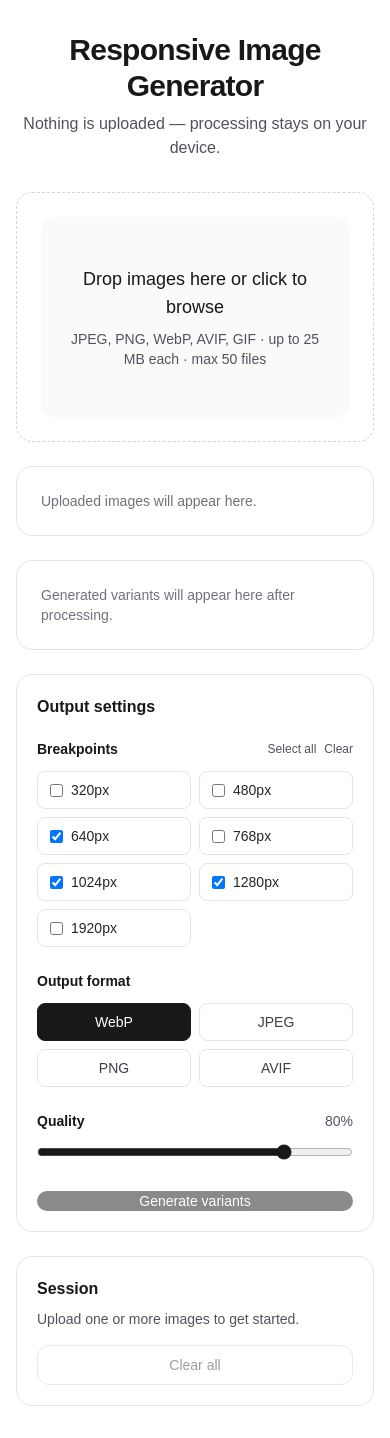
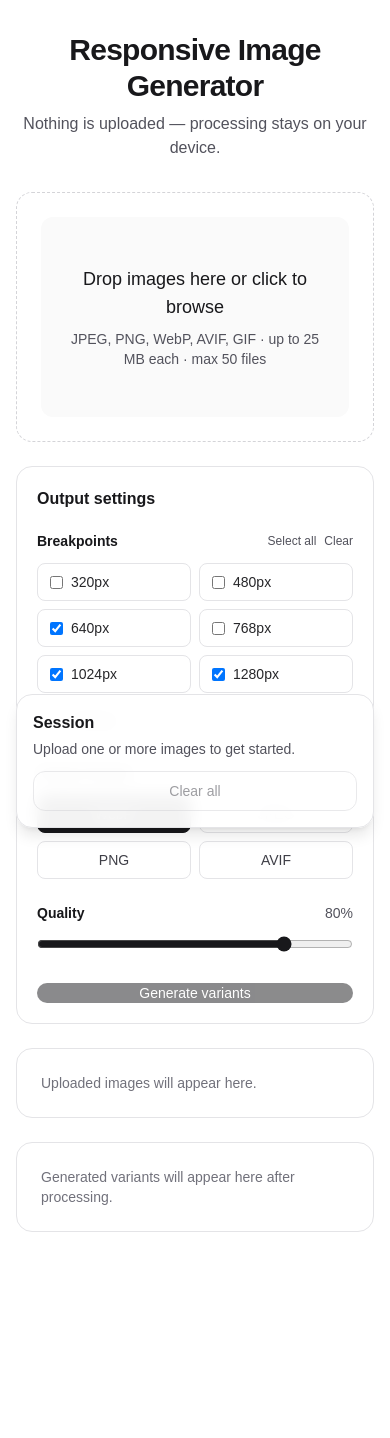
Before and after one commit to McReader/responsive-image-generator, a Next.js app: page / in a window 390 px wide. Built offline with nearby package versions, Linux system fonts and the light colour scheme.

Commit message:
Improved layout for mobile devices

```diff
--- a/components/generator/GeneratorApp.tsx
+++ b/components/generator/GeneratorApp.tsx
@@ -77,14 +77,29 @@ export function GeneratorApp() {
     return `${images.length} image(s) ready · ${settings.selectedBreakpoints.length} breakpoint(s) selected`;
   }, [images.length, settings.selectedBreakpoints.length]);
 
+  const settingsPanelProps = {
+    settings,
+    images,
+    isProcessing,
+    canGenerate,
+    onSettingsChange: setSettings,
+    onGenerate: handleGenerate,
+    onCancel: cancelProcessing,
+  };
+
   return (
-    <div className="grid grid-cols-1 gap-6 lg:grid-cols-[minmax(0,1.4fr)_minmax(280px,0.9fr)]">
-      <div className="min-w-0 space-y-6">
+    <div className="grid grid-cols-1 gap-6 pb-36 lg:grid-cols-[minmax(0,1.4fr)_minmax(280px,0.9fr)] lg:pb-0">
+      <div className="space-y-6">
         <UploadZone
           images={images}
           onAddImages={handleAddImages}
           registerUrl={register}
         />
+
+        <div className="lg:hidden">
+          <SettingsPanel {...settingsPanelProps} />
+        </div>
+
         <ImagePreviewGrid images={images} onRemove={handleRemoveImage} />
         <ResultsPanel
           variants={variants}
@@ -97,27 +112,21 @@ export function GeneratorApp() {
       </div>
 
       <div className="space-y-6">
-        <SettingsPanel
-          settings={settings}
-          images={images}
-          isProcessing={isProcessing}
-          canGenerate={canGenerate}
-          onSettingsChange={setSettings}
-          onGenerate={handleGenerate}
-          onCancel={cancelProcessing}
-        />
+        <div className="hidden lg:block">
+          <SettingsPanel {...settingsPanelProps} />
+        </div>
 
-        <section className="rounded-2xl border border-zinc-200 bg-white p-5 dark:border-zinc-800 dark:bg-zinc-900">
+        <section className="fixed inset-x-4 bottom-4 z-50 rounded-2xl border border-zinc-200 bg-white/95 p-4 shadow-lg backdrop-blur-sm dark:border-zinc-800 dark:bg-zinc-900/95 lg:static lg:inset-auto lg:bg-white lg:p-5 lg:shadow-none lg:backdrop-blur-none dark:lg:bg-zinc-900">
           <h2 className="text-base font-semibold text-zinc-900 dark:text-zinc-100">
             Session
           </h2>
-          <p className="mt-2 text-sm text-zinc-600 dark:text-zinc-400">{summaryText}</p>
-          <div className="mt-4 flex flex-col gap-3">
+          <p className="mt-1 text-sm text-zinc-600 dark:text-zinc-400 lg:mt-2">{summaryText}</p>
+          <div className="mt-3 flex flex-row gap-2 lg:mt-4 lg:flex-col lg:gap-3">
             {hasResults && (
               <button
                 type="button"
                 onClick={() => void downloadAllVariantsAsZip(variants)}
-                className="inline-flex h-10 items-center justify-center rounded-xl bg-zinc-900 px-4 text-sm font-medium text-white hover:bg-zinc-700 dark:bg-zinc-100 dark:text-zinc-900 dark:hover:bg-zinc-300"
+                className="inline-flex h-10 flex-1 items-center justify-center rounded-xl bg-zinc-900 px-4 text-sm font-medium text-white hover:bg-zinc-700 dark:bg-zinc-100 dark:text-zinc-900 dark:hover:bg-zinc-300"
               >
                 Download all as ZIP
               </button>
@@ -126,7 +135,7 @@ export function GeneratorApp() {
               type="button"
               onClick={handleClearAll}
               disabled={images.length === 0 && !hasResults}
-              className="inline-flex h-10 items-center justify-center rounded-xl border border-zinc-300 px-4 text-sm font-medium text-zinc-700 hover:bg-zinc-50 disabled:cursor-not-allowed disabled:opacity-50 dark:border-zinc-700 dark:text-zinc-200 dark:hover:bg-zinc-800"
+              className="inline-flex h-10 flex-1 items-center justify-center rounded-xl border border-zinc-300 px-4 text-sm font-medium text-zinc-700 hover:bg-zinc-50 disabled:cursor-not-allowed disabled:opacity-50 dark:border-zinc-700 dark:text-zinc-200 dark:hover:bg-zinc-800 lg:flex-none"
             >
               Clear all
             </button>
```
